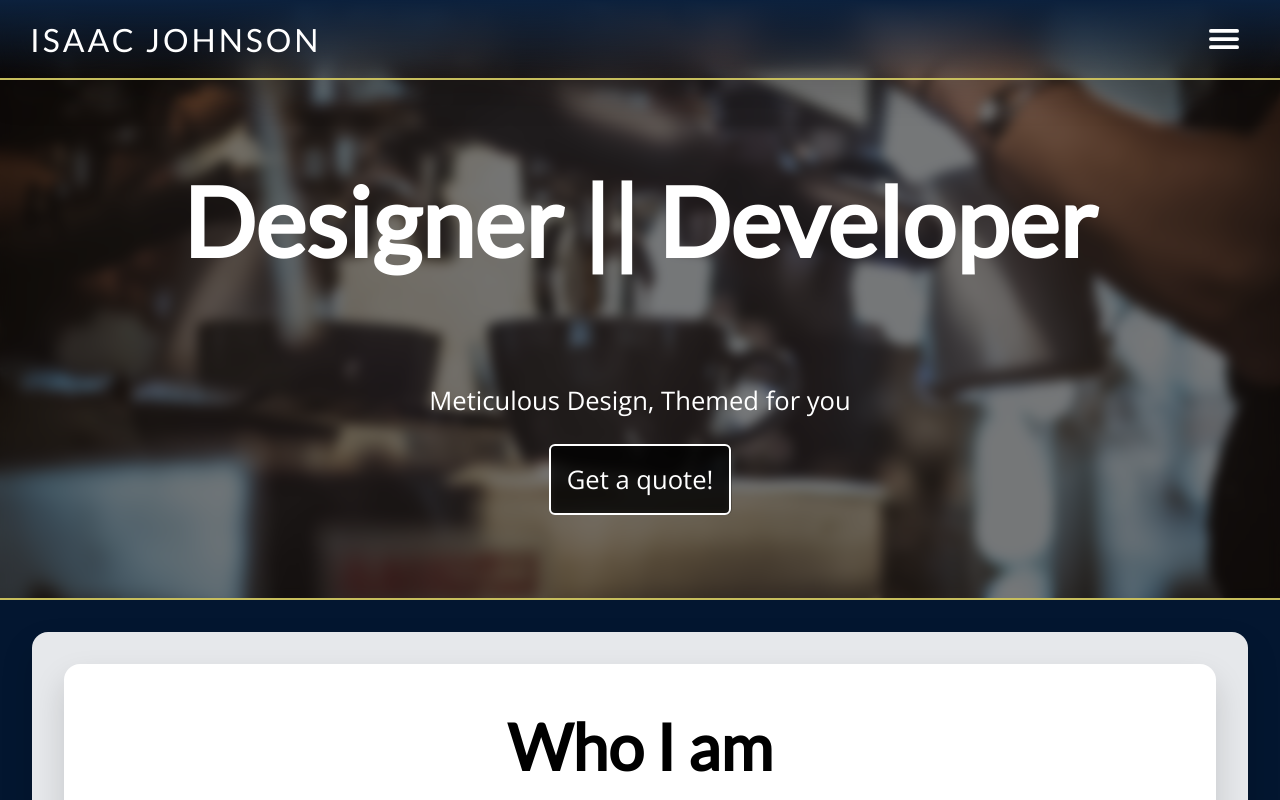
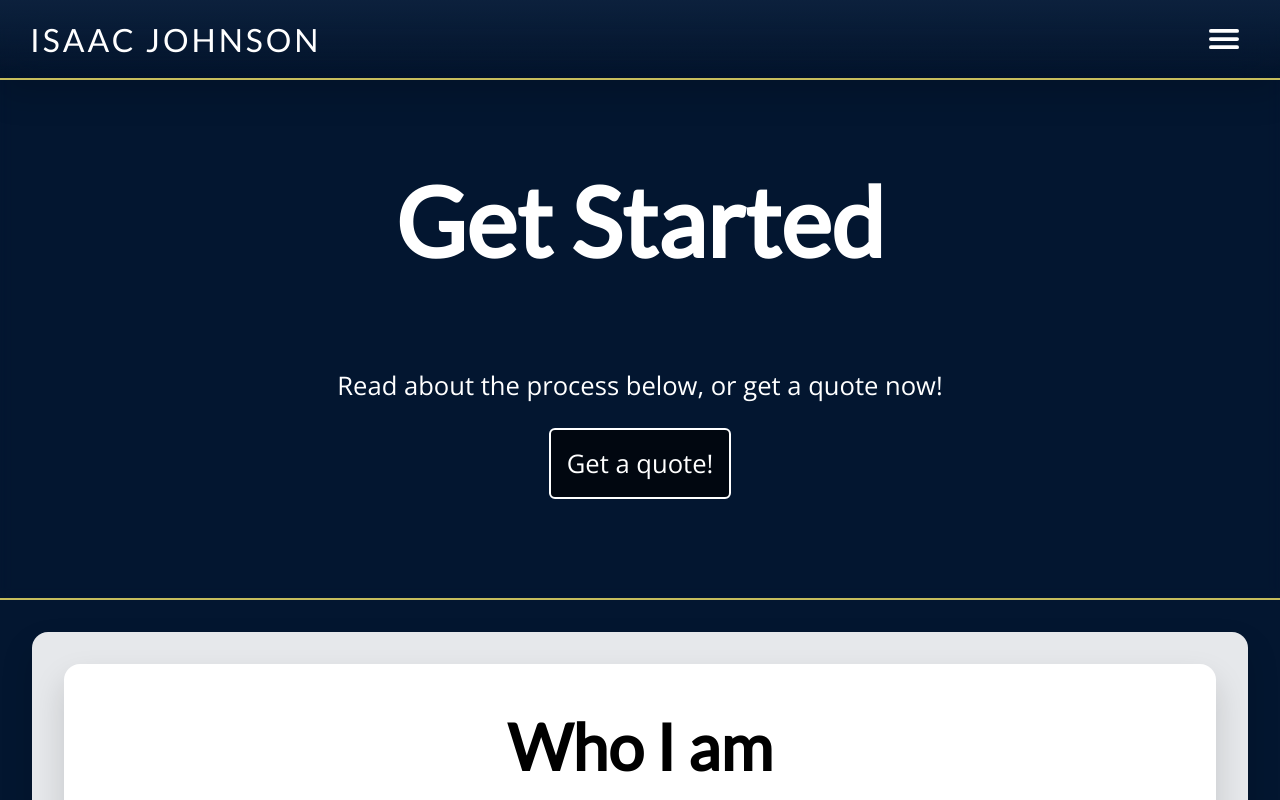
Before and after one commit to FindingHomeHere/PortfolioApp, a Next.js app: page /about in a window 1280 px wide. Shown: the top 800 px of the page. Built offline with nearby package versions, Linux system fonts and the light colour scheme.

Commit message:
Removed problematic hero image

```diff
--- a/components/AboutHero/AboutHero.module.css
+++ b/components/AboutHero/AboutHero.module.css
@@ -3,12 +3,7 @@
   position: relative;
   height: 600px;
   width: 100%;
-  background: url('../../public/images/coffee.jpg'),
-    linear-gradient(
-      to bottom,
-      rgba(0, 0, 0, 1),
-      rgba(0, 0, 0, 0)
-    );
+  background: var(--background-dark);
   background-position: center;
   background-size: cover;
   justify-content: space-around;
@@ -18,10 +13,7 @@
   height: 100%;
   width: 100vw;
   backdrop-filter: blur(6px);
-  -moz-background-color: rgba(0, 0, 0, 0.7);
-  /* border-top: 2px solid var(--base-color-secondary); */
   border-bottom: 2px solid var(--base-color-secondary);
-  background-color: rgba(0, 0, 0, 0.5);
   display: flex;
   flex-direction: column;
   align-items: center;
--- a/components/AboutHero/index.js
+++ b/components/AboutHero/index.js
@@ -7,11 +7,12 @@ const Hero = () => {
     <>
       <div className={styles['hero-container']}>
         <div className={styles['hero-content']}>
-          <h2 className={styles['hero-heading']}>
-            Designer || Developer
-          </h2>
+          <h1 className={styles['hero-heading']}>
+            Get Started
+          </h1>
           <p className={styles['hero-text']}>
-            Meticulous Design, Themed for you
+            Read about the process below, or get a quote
+            now!
           </p>
           <Link href="/contact">
             <button className={styles['hero-btn']}>
```
